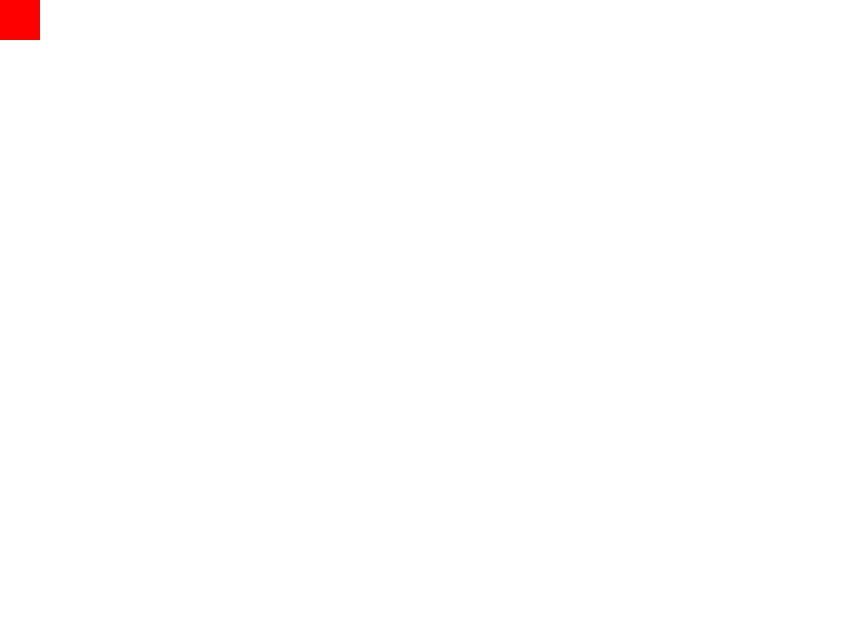
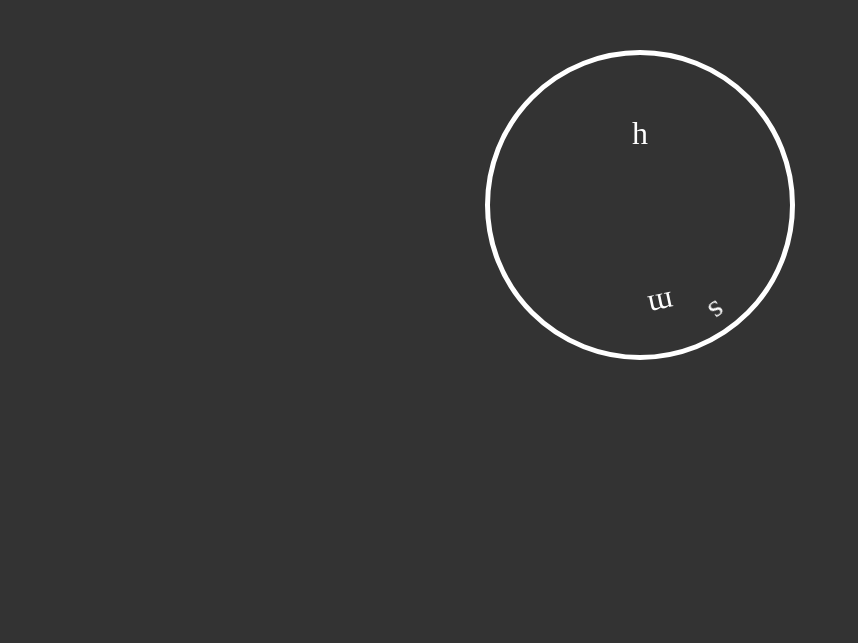
Before and after one commit to stereomyth/ephemera, a website: page app/index.html in a window 1280 px wide. Shown: the top 643 px of the page, without its empty margins (0-858 px from the left). Drawn offline with nearby package versions, Linux system fonts and the light colour scheme; files that its build step writes are made by us from their sources.

Commit message:
clocks start

```diff
--- a/app/index.html
+++ b/app/index.html
@@ -2,7 +2,7 @@
 <html class="no-js">
     <head>
         <meta charset="utf-8">
-        <title>Tiles</title>
+        <title>Clocks</title>
         <meta name="description" content="">
         <meta name="viewport" content="width=device-width, initial-scale=1">
         <!-- Place favicon.ico and apple-touch-icon.png in the root directory -->
@@ -21,12 +21,16 @@
         <script src="bower_components/modernizr/modernizr.js"></script>
         <!-- endbuild -->
     </head>
-    <body>
+    <body class="clocks">
         <!--[if lt IE 10]>
             <p class="browsehappy">You are using an <strong>outdated</strong> browser. Please <a href="http://browsehappy.com/">upgrade your browser</a> to improve your experience.</p>
         <![endif]-->
 
-        <div class="container"></div>
+        <div class="clock classic">
+            <div class="h-hand">h</div>
+            <div class="m-hand">m</div>
+            <div class="s-hand">s</div>
+        </div>
 
         <!-- Google Analytics: change UA-XXXXX-X to be your site's ID. -->
         <script>
--- a/app/scripts/clocks.js
+++ b/app/scripts/clocks.js
@@ -1,173 +1,83 @@
 'use strict';
 
-var tiles, tile;
+var clocks, clock;
 
-tiles = {
+function timeToDeg (time) {
 
-    tileArray: [],
+    return 360 * (time / 60);
 
-    grid: {
-        rows: 10,
-        cols: 10
-    },
+}
 
-    tile: {
-        width: 40,
-        height: 40
-    },
+clocks = {
+
+    clocksArray: [],
 
     init: function () {
+        var newClock, self = this;
 
-        this.build();
+        $('.clock').each( function () {
+
+            newClock = $.extend({}, clock);
+
+            newClock.init($(this));
+
+            self.clocksArray.push(newClock);
+
+        });
+
+        setInterval(function () {
+
+            window.requestAnimationFrame(function () {
+
+                self.update();
+
+            });
+
+        }, 100);
+
 
     },
 
-    build: function () {
-        var x, y,
-            container = $('.container');
+    update: function () {
+        var i, time = new Date();
 
-        container.css({
+        // console.log(d.getSeconds());
 
-            width: this.tile.width * this.grid.cols - ( this.grid.cols - 1 ),
+        for (i = 0; i < this.clocksArray.length; i++) {
 
-            height: this.tile.height * this.grid.rows - ( this.grid.rows - 1 )
-
-        });
-
-        for (y = 0; y < tiles.grid.rows; y++) {
-
-            for (x = 0; x < tiles.grid.cols; x++) {
-
-                var object = $.extend({}, tile);
-
-                object.init(container);
-
-            }
+            this.clocksArray[i].update(time);
 
         }
+
 
     }
 
 };
 
-tile = {
+clock = {
 
     domObject: '',
 
-    front: '',
+    init: function (domObject) {
 
-    back: '',
-
-    currentTarget: '',
-
-    currentX: 0,
-
-    currentY: 0,
-
-    flipped: false,
-
-    flipping: false,
-
-    init: function (container) {
-
-        this.domObject = $('<div>', { class: 'tile'}).css({height: tiles.tile.height + 'px', width: tiles.tile.width + 'px'});
-
-        this.domObject
-            .append( $('<div>', { class: 'top target', 'data-dir': 'top' }) )
-            .append( $('<div>', { class: 'right target', 'data-dir': 'right' }) )
-            .append( $('<div>', { class: 'bottom target', 'data-dir': 'bottom' }) )
-            .append( $('<div>', { class: 'left target', 'data-dir': 'left' }) )
-            .append( $('<div>', { class: 'front' }).css({height: tiles.tile.height + 'px', width: tiles.tile.width + 'px'}) )
-            .append( $('<div>', { class: 'back' }).css({height: tiles.tile.height + 'px', width: tiles.tile.width + 'px'}) );
-
-        container.append(this.domObject);
-
-        this.front = this.domObject.children('.front');
-        this.back = this.domObject.children('.back');
-
-        // this.domObject.css('background', 'tomato');
-
-        this.listeners();
-         console.log(this.currentY + ', ' + -this.currentY);
+        this.domObject = domObject;
 
     },
 
-    listeners: function () {
-        var self = this;
+    update: function (time) {
+        var s, m, h;
 
-        this.domObject
+        // console.log(time);
 
-            .on('mouseenter', function (event) {
+        s = time.getSeconds();
+        m = time.getMinutes();
+        h = time.getHours();
 
-                // console.log ('enter ' + $(event.toElement).data('dir'));
+        console.log(this.domObject);
 
-                // self.doEnter($(event.toElement).data('dir'));
+        this.domObject.children('.s-hand').css('transform','rotate(' + timeToDeg(s) + 'deg)');
+        this.domObject.children('.m-hand').css('transform','rotate(' + timeToDeg(m) + 'deg)');
 
-                self.domObject.css('background', 'red');
-
-                self.flipped = true;
-
-            })
-
-            .on('mouseleave', function () {
-
-                // console.log ('exit ' + self.currentTarget);
-
-                if (self.flipped) {
-
-                    setTimeout(function(){
-
-                        // self.doEnter(self.currentTarget);
-                        self.domObject.css('background', '#222');
-
-                    },1000);
-
-                    self.flipped = false;
-
-                }
-
-            })
-
-            .children('.target').on('mouseenter', function (event) {
-
-                self.currentTarget = $(event.target).data('dir');
-
-            });
-
-    },
-
-    doEnter: function (direction) {
-
-        // var direction = $(event.toElement).data('dir');
-        var difX = 0, difY = 0;
-
-        // var theNum = cheese ? 180 : -180;
-        var theNum = 180;
-
-        switch (direction) {
-            case 'top':
-                difX = theNum;
-            break;
-
-            case 'bottom':
-                difX = -theNum;
-            break;
-
-            case 'right':
-                difY = -theNum;
-            break;
-
-            case 'left':
-                difY = theNum;
-            break;
-        }
-
-        this.currentX += difX;
-        this.currentY += difY;
-        // console.log(this.currentY);
-
-        this.front.css('transform', 'rotateX(' + this.currentX + 'deg) rotateY(' + (this.currentY * -1) + 'deg)');
-        this.back.css('transform', 'rotateX(' + (this.currentX + 180) + 'deg) rotateY(' + this.currentY + 'deg)');
 
     }
 
@@ -175,6 +85,10 @@ tile = {
 
 $(function() {
 
-    tiles.init();
+    if ( $('body').hasClass('clocks') ) {
+
+        clocks.init();
+
+    }
 
 });
--- /dev/null
+++ b/app/styles/clocks.scss
@@ -0,0 +1,49 @@
+.clocks {
+
+    background-color: #333;
+
+    .clock {
+        width: 300px;
+        height: 300px;
+        border: 5px solid white;
+        border-radius: 50%;
+        margin: 50px auto;
+        position: relative;
+        overflow: hidden;
+    }
+
+    .h-hand, .m-hand, .s-hand {
+        width: 300px;
+        height: 300px;
+        position: absolute;
+        top: 0;
+        left: 0;
+        text-align: center;
+        font-size: 2em;
+        color: white;
+        box-sizing: border-box;
+        transition: transform 0.3s;
+    }
+
+    .classic {
+
+        // &:hover .h-hand {
+        //     transform: rotate(720deg);
+
+        // }
+
+        .h-hand {
+            padding-top: 60px;
+            // transform: rotate(0deg);
+
+
+        }
+        .m-hand {
+            padding-top: 30px;
+        }
+        .s-hand {
+
+        }
+    }
+
+}
--- /dev/null
+++ b/app/styles/main.scss
@@ -0,0 +1,2 @@
+@import "tiles";
+@import "clocks";
```
